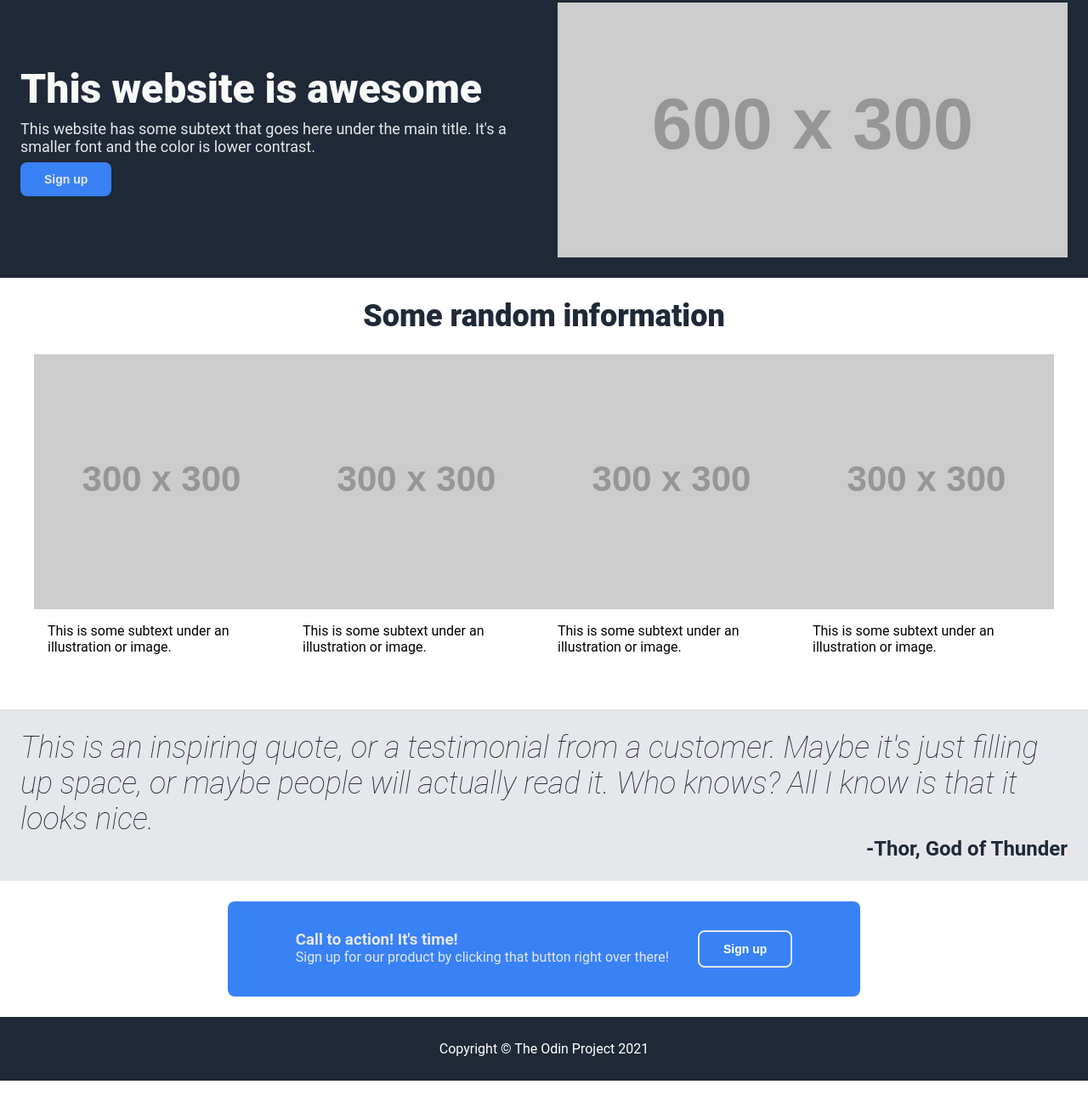
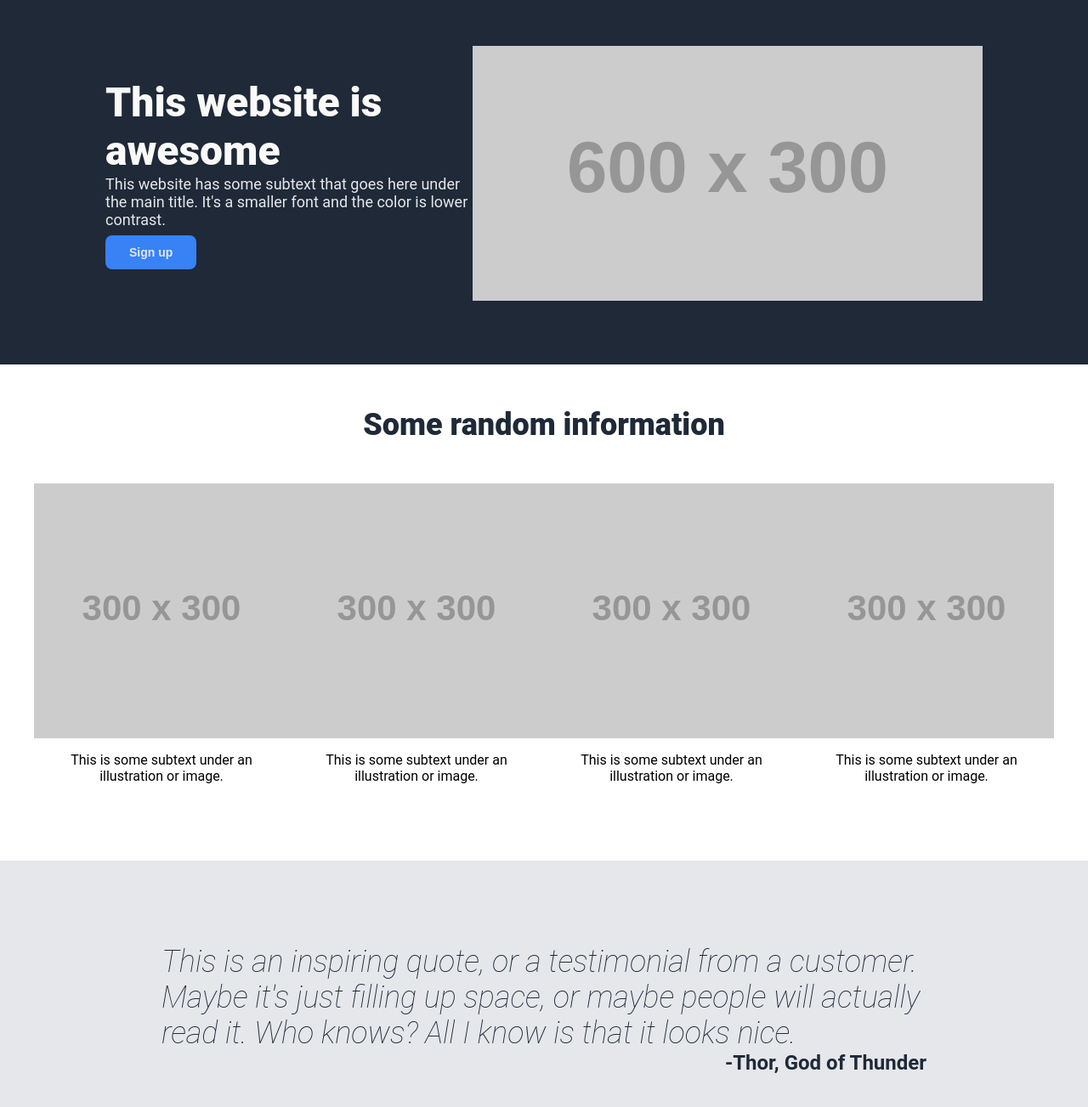
Before and after one commit to bitofmars/landing-page, a plain HTML site: page index.html in a window 1280 px wide. Shown: the part 97-1400 px from the top of the page at 85% size. Before the commit the page ends 1369 px from the top, so only its background shows below. Drawn offline with Linux system fonts and the light colour scheme; placeholder pictures from the web are drawn by us.

Commit message:
Update the overall styling

```diff
--- a/index.html
+++ b/index.html
@@ -46,9 +46,11 @@
         </div>
     </div>
     <div class="quote-section">
-        <p>This is an inspiring quote, or a testimonial from a customer. Maybe it's just filling up space, or maybe people will actually read it.
-            Who knows? All I know is that it looks nice.</p>
-        <p>-Thor, God of Thunder</p>
+        <div class="quote-container">
+            <p>This is an inspiring quote, or a testimonial from a customer. Maybe it's just filling up space, or maybe people will actually read it.
+                Who knows? All I know is that it looks nice.</p>
+            <p>-Thor, God of Thunder</p>
+        </div>
     </div>
     <div class="cta-section">
         <div class="cta">
--- a/styles.css
+++ b/styles.css
@@ -37,6 +37,7 @@ button {
 .header {
     display: flex;
     justify-content: space-between;
+    margin: 0px 100px;
     padding: 24px;
 }
 
@@ -63,7 +64,13 @@ button {
     display: flex;
     justify-content: space-between;
     align-items: center;
+    height: 450px;
+    margin: 0px 100px;
     padding: 24px;
+}
+
+.main-left {
+    width: 450px;
 }
 
 .main h2 {
@@ -73,20 +80,22 @@ button {
 }
 
 .main p {
-    margin: 8px 0px;
+    margin-bottom: 8px;
 }
 
 /* ------------------------------- BOXES SECTION */
 
 .boxes-section {
-    padding: 24px;
+    padding: 50px;
+    margin: 0px 100px;
+    text-align: center;
 }
 
 .boxes-section h2 {
     font-size: 36px;
     font-weight: 900;
     color: #1f2937;
-    text-align: center;
+    margin-bottom: 24px;
 }
 
 .boxes {
@@ -111,18 +120,28 @@ button {
     display: flex;
     flex-direction: column;
     align-items: center;
+    justify-content: center;
     background-color: #e5e7eb;
-    padding: 24px;
+    padding: 50px;
+    height: 350px;
 }
 
-.quote-section p {
+.quote-container {
+    width: 900px;
+    display: flex;
+    flex-direction: column;
+    align-items: center;
+    justify-content: center;
+}
+
+.quote-container p {
     font-size: 36px;
     font-weight: 100;
     font-style: italic;
     color: #1f2937;
 }
 
-.quote-section p:last-of-type {
+.quote-container p:last-of-type {
     align-self: flex-end;
     font-style: normal;
     font-weight: bold;
@@ -135,7 +154,7 @@ button {
     display: flex;
     justify-content: center;
     align-items: center;
-    padding: 24px;
+    padding: 100px;
 }
 
 .cta {
```
